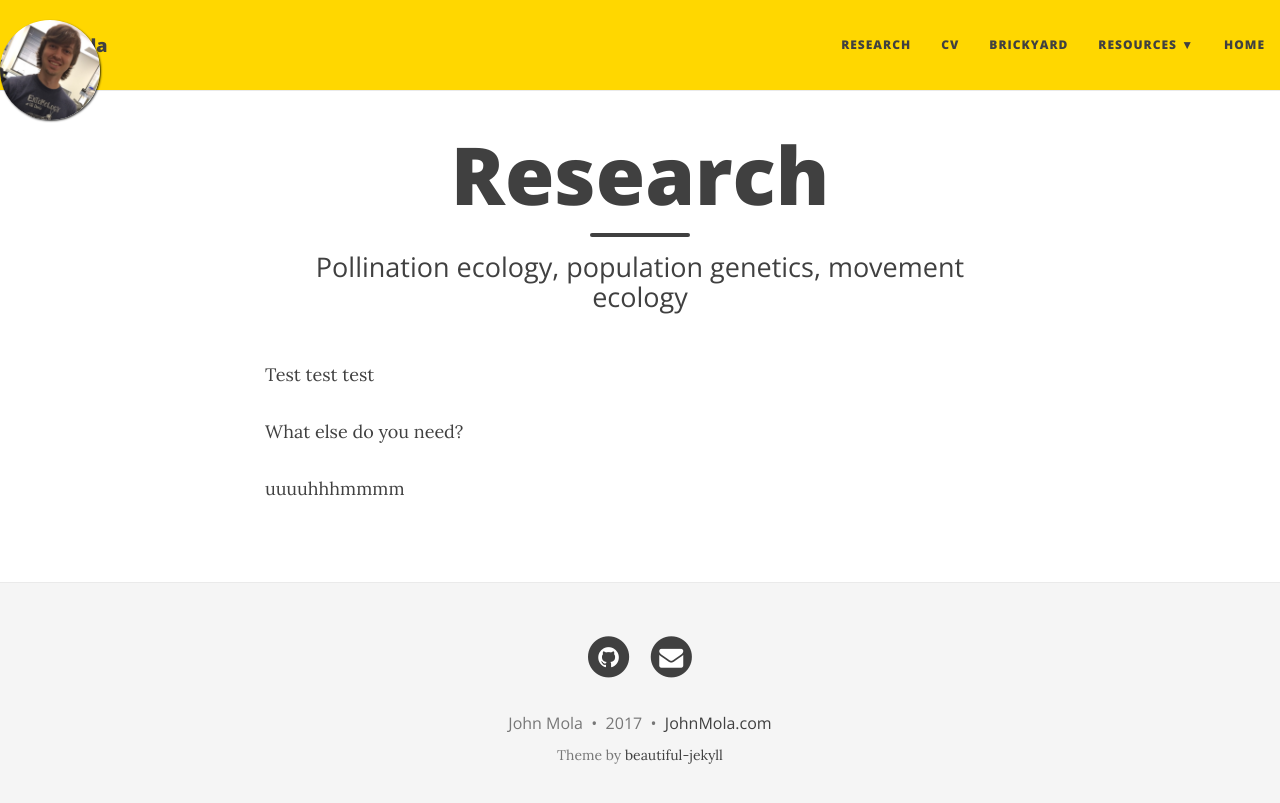
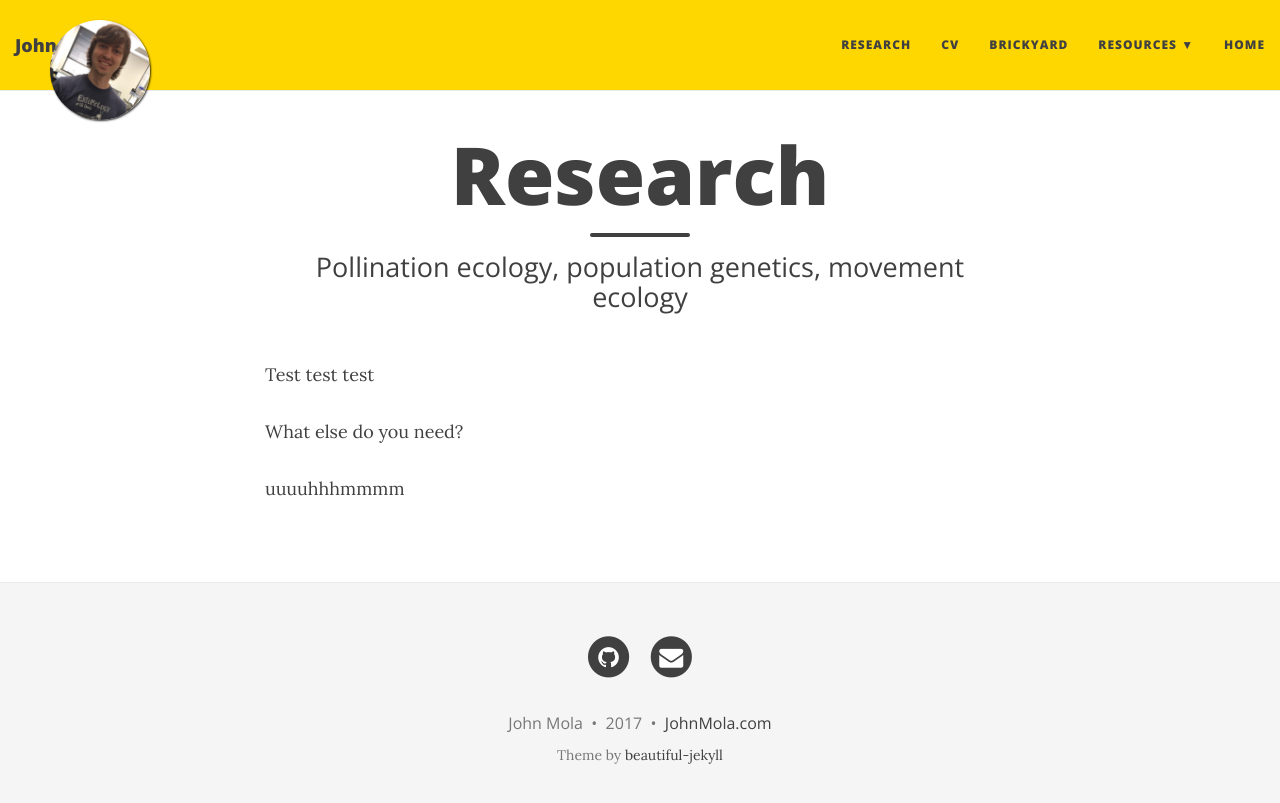
Before and after one commit to maureenpage/maureen-page.github.io, a Jekyll site: the page built from Research.md, in a window 1280 px wide. Shown: the top 803 px of the page. Built offline with Jekyll 4.4.1, drawn with Linux system fonts in a browser that asks for light colours; nearby versions of some CDN libraries.

Commit message:
updated avatar location

```diff
--- a/css/main.css
+++ b/css/main.css
@@ -177,7 +177,7 @@ img {
   -webkit-transition: opacity 0.5s ease-in-out;
   -moz-transition: opacity 0.5s ease-in-out;
   transition: opacity 0.5s ease-in-out;
-  left: 50px;
+  left: 100px;
   width: 50px;
   margin-top: -25px;
 }
```
